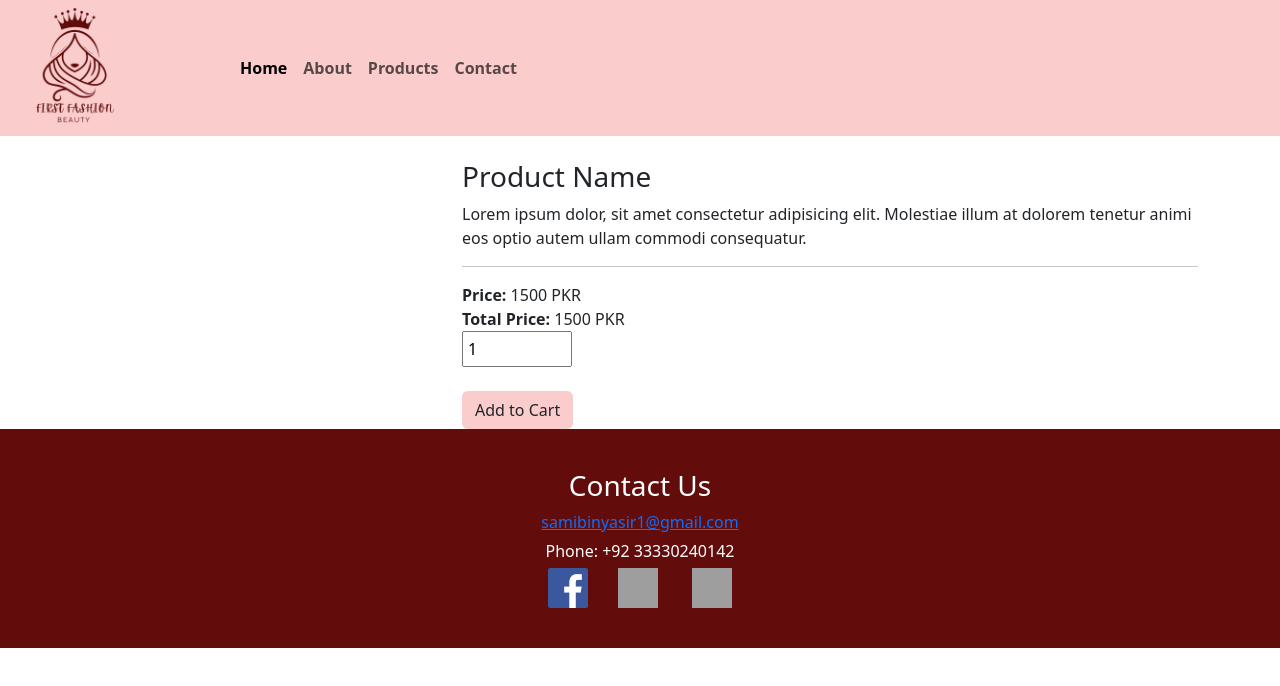
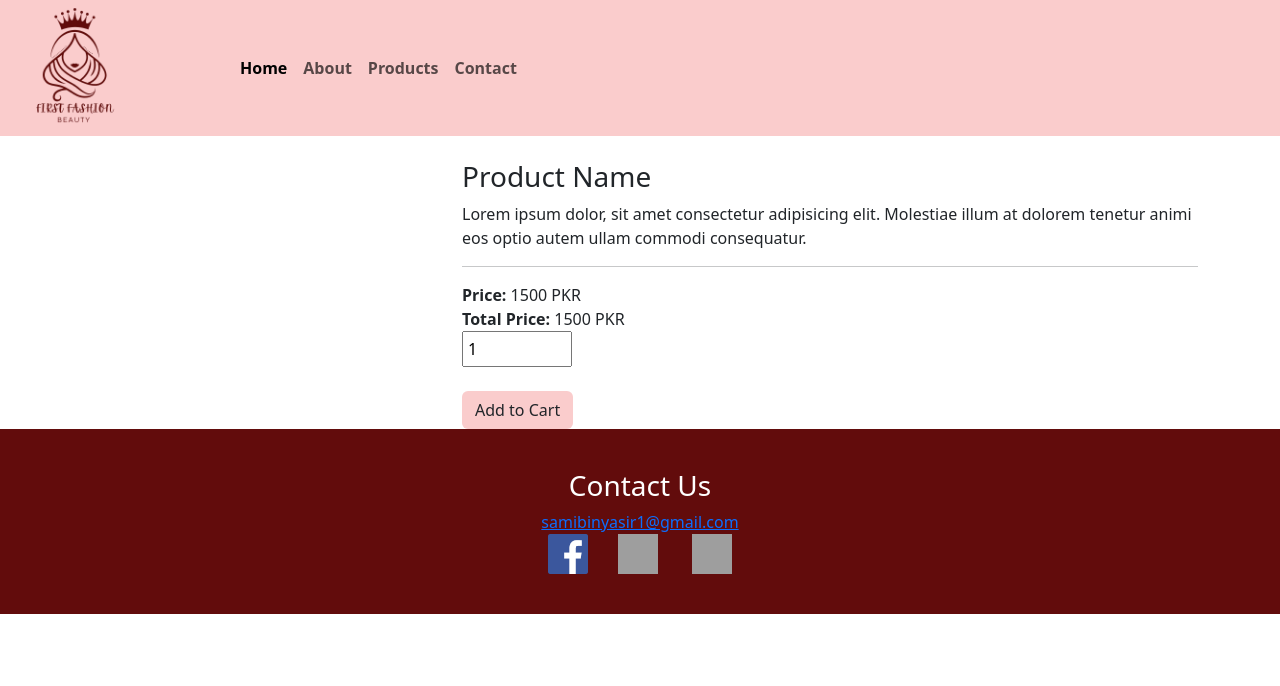
Before and after one commit to sxxmi/First-Fashion, a plain HTML site: page details.html in a window 1280 px wide. Drawn offline with nearby package versions, Linux system fonts and the light colour scheme; grey boxes are pictures that could not be loaded.

Commit message:
Update details.html

```diff
--- a/details.html
+++ b/details.html
@@ -213,7 +213,7 @@
                 <div class="contact-section" id="Contact">
                     <h3>Contact Us</h3>
                     <a href="https://workspace.google.com/intl/en/gmail/">samibinyasir1@gmail.com</a>
-                    <p>Phone: +92 33330240142</p>
+
                     <div class="container text-center">
 
 
```
